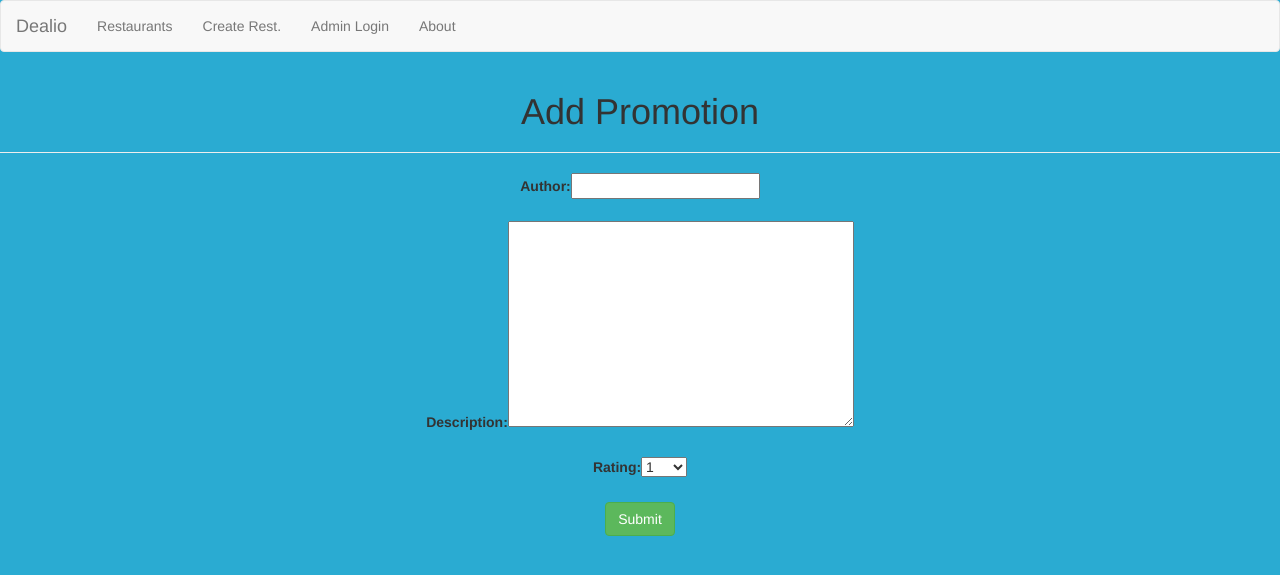
After one commit to thomasrizzo96/Dealio, a Django app: template dealioApp/templates/dealioApp/addReview.html in a window 1280 px wide. The commit adds this page. Shown: the top 575 px of the page. Run offline with Django 3.2, Linux system fonts and the light colour scheme; the template is opened without the code that fills it: values that come from a table or form of the project are taken from there, others are empty; parts of the project's set-up code (start-up, migrations or seed data) failed here and were passed over; some libraries are stand-ins or nearby versions.

Commit message:
merged master code into branch

```diff
--- a/dealioApp/forms.py
+++ b/dealioApp/forms.py
@@ -1,7 +1,12 @@
 from django.forms import ModelForm
-from dealioApp.models import Promotion
+from dealioApp.models import Promotion, Review
 
 class addPromo(ModelForm):
     class Meta:
         model = Promotion
         fields = ['title', 'description', 'rating']
+
+class addReview(ModelForm):
+    class Meta:
+        model = Review
+        fields = ['author', 'description', 'rating']
--- a/dealioApp/models.py
+++ b/dealioApp/models.py
@@ -1,6 +1,35 @@
 from __future__ import unicode_literals
 from django.core.urlresolvers import reverse
 from django.db import models
+
+
+# Review for promotion
+class Review(models.Model):
+    author = models.CharField(max_length=25, unique=True)
+    description = models.TextField(blank=True, null=True)
+    STARS = (
+        ('Rating:(1-5)', (
+            (1, 1),
+            (2, 2),
+            (3, 3),
+            (4, 4),
+            (5, 5),
+        )
+         ),
+    )
+    rating = models.IntegerField(choices=STARS, default=1, editable=True)
+
+    def __str__(self):
+        return self.author
+
+    def set_author(self, author):
+        self.author = author
+
+    def set_description(self, desc):
+        self.description = desc
+
+    def get_rating(self):
+        return self.rating
 
 
 # Create your models here.
@@ -9,24 +38,41 @@ class Promotion(models.Model):
     description = models.TextField(blank=True, null=True)
     STARS = (
         ('Rating:(1-5)', (
-            ('1', '1'),
-            ('2', '2'),
-            ('3', '3'),
-            ('4', '4'),
-            ('5', '5'),
+            (1, 1),
+            (2, 2),
+            (3, 3),
+            (4, 4),
+            (5, 5),
         )
          ),
     )
-    rating = models.CharField(max_length=1, choices=STARS, default=1)
+    rating = models.IntegerField(choices=STARS, default=1, editable=True)
+    review = models.ManyToManyField(Review)
+    reviewNum = Review.objects.count()
 
     def __str__(self):
         return self.title
+
     def set_title(self, title):
         self.title = title
+
     def set_description(self, desc):
         self.description = desc
+
     def set_rating(self, rating):
         self.rating = rating
+
+    def addReview(self, review):
+        self.review.add(review)
+
+    def getNumReviews(self):
+        return self.reviewNum
+
+    def getReviews(self):
+        lst = []
+        for i in range(0, self.review.count()):
+            lst.append(self.review.all()[i])
+        return lst
 
 
 class Restaurant(models.Model):
--- /dev/null
+++ b/dealioApp/templates/dealioApp/addReview.html
@@ -0,0 +1,32 @@
+<!DOCTYPE html>
+<html lang="en">
+<head>
+
+    {% extends "dealioApp/home.html" %}
+
+</head>
+
+<body style = "background-color: #2aabd2">
+  {% block content %}
+      <div class="container-fluid">
+        <div class="row" align="center">
+            <h1>Add Promotion</h1>
+            <hr>
+            <form method = "post">
+                {% csrf_token %}
+                {% for field in form %}
+                  <div class="form-group" align="center">
+                    <label>{{ field.label_tag }}</label>{{ field }}
+                  </div>
+                {% endfor %}
+                <button type="submit" class="btn btn-success">Submit</button>
+            </form>
+        </div>
+      </div>
+  {% endblock %}
+
+
+</body>
+
+
+</html>
--- a/dealioApp/templates/dealioApp/home.html
+++ b/dealioApp/templates/dealioApp/home.html
@@ -1,4 +1,3 @@
-{% load i18n %}
 <!DOCTYPE html>
 <html lang="en">
 <head>
@@ -23,21 +22,12 @@
 
     <!-- Collect the nav links, forms, and other content for toggling -->
     <div class="collapse navbar-collapse" id="bs-example-navbar-collapse-1">
-      {% block header %}
       <ul class="nav navbar-nav">
         <li><a href="/restaurants">Restaurants</a></li>
-        <li><a href="{% url 'restaurant-add' %}">Create Rest.</a></li>
-        {% if user.is_authenticated %}
-            {% trans "Logged in" %}: {{ user.username }}
-            (<li><a href="{% url 'auth_logout' %}">{% trans "Log out" %}</a></li> |
-            <li><a href="{% url 'auth_password_change' %}">{% trans "Change password" %}</a></li>)
-        {% else %}
-           <li><a href="{% url 'auth_login' %}">{% trans "Log in" %}</a></li>
-        {% endif %}
+          <li><a href="{% url 'restaurant-add' %}">Create Rest.</a></li>
         <li><a href="/admin">Admin Login</a></li>
-        <li><a href="/about"> About</a></li>
+          <li><a href="/about"> About</a></li>
       </ul>
-      {% endblock %}
 
     </div><!-- /.navbar-collapse -->
   </div><!-- /.container-fluid -->
--- a/dealioApp/templates/dealioApp/promotions.html
+++ b/dealioApp/templates/dealioApp/promotions.html
@@ -15,7 +15,7 @@
           <div class="well bs-sidebar" id="sidebar" style="background-color:#fff; height: 500px;"  >
               <ul class="nav nav-pills nav-stacked">
                   <form method="post" action="{% url 'promo_filtered' restaurant.id %}">
-                      {#                  Security Feature#}
+                      {#Security Feature#}
                       {% csrf_token %}
                       <li><h2> Promo. Filter</h2></li>
                       <li><a value="Reset Filters" href="{% url 'reset_promo_filtered' restaurant.id %}">Reset Filters </a></li>
@@ -46,9 +46,13 @@
                         </div>
                         <div class = "col-lg-3">
                             <h4>Rating: {{ promo.rating }}/5</h4>
+                            <a href = {% url 'promotion-reviewList' promo.id %}>{{ promo.review.all.count }} reviews</a>
+
                         </div>
                         <div class="col-lg-4" align = "center">
                             <a class = "btn btn-danger" href = {% url 'promotion-delete' promo.id %}>Delete</a>
+                            <br>
+                            <a class="btn btn-default" role="button" href = {% url 'promotion-review' promo.id %}>Add Review</a>
                         </div>
                     </div>
                 </div>
--- a/dealioApp/urls.py
+++ b/dealioApp/urls.py
@@ -16,4 +16,6 @@ urlpatterns = [
     url(r'^reset_filtered/$', views.reset_filtered, name='reset_filtered'),
     url(r'^reset_promo_filtered/(?P<restaurant_id>\d+)/$', views.reset_promo_filtered, name='reset_promo_filtered'),
     url(r'^accounts/', include('registration.backends.hmac.urls')),
+    url(r'^promotion_review/(?P<promo_id>\d+)/$', views.new_review, name='promotion-review'),
+    url(r'^promotion_reviewList/(?P<promo_id>\d+)/$', views.display_reviews, name='promotion-reviewList'),
 ]
```
Also changed, not shown: dealioApp/admin.py (+9 -1 lines), dealioApp/templates/dealioApp/reviews.html (added, +29 -0 lines), dealioApp/views.py (+27 -2 lines).
